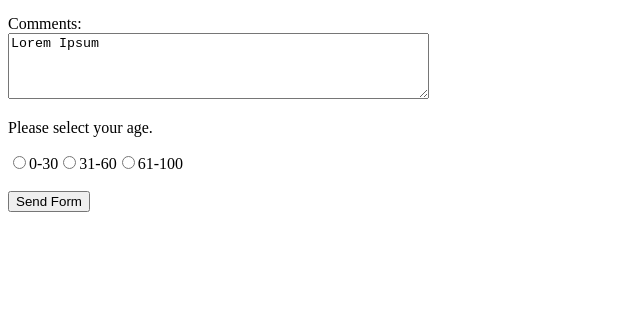
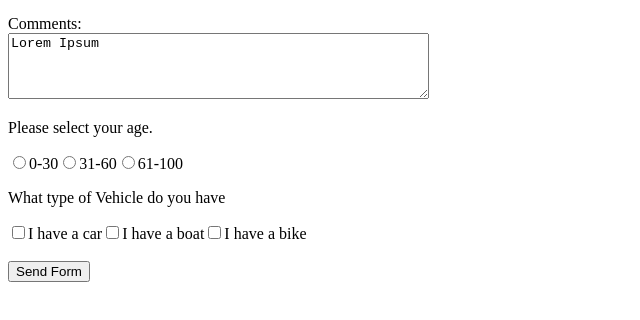
Before and after one commit to bmalkic/ist263, a plain HTML site: page Notes/notes.html in a window 1280 px wide. Shown: the part 420-740 px from the top of the page, without its empty margins (0-640 px from the left). Drawn offline with Linux system fonts and the light colour scheme.

Commit message:
Update notes.html

```diff
--- a/Notes/notes.html
+++ b/Notes/notes.html
@@ -57,6 +57,16 @@
             <label for="age2">31-60</label>
             <input type="radio" id="age3" name="age" value="100">
             <label for="age3">61-100</label>
+
+            <p>What type of Vehicle do you have</p>
+            <input type="checkbox" id="vehicle1" name="vehicle1" value="Car">
+            <label for="vehicle1">I have a car</label>
+            <input type="checkbox" id="vehicle2" name="vehicle2" value="Boat">
+            <label for="vehicle2">I have a boat</label>
+            <input type="checkbox" id="vehicle3" name="vehicle3" value="Bike">
+            <label for="vehicle3">I have a bike</label>
+
+
             <br><br>
             <input type="submit" value="Send Form">
 
```
